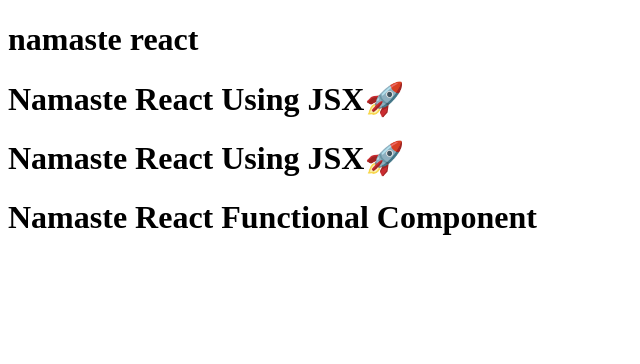
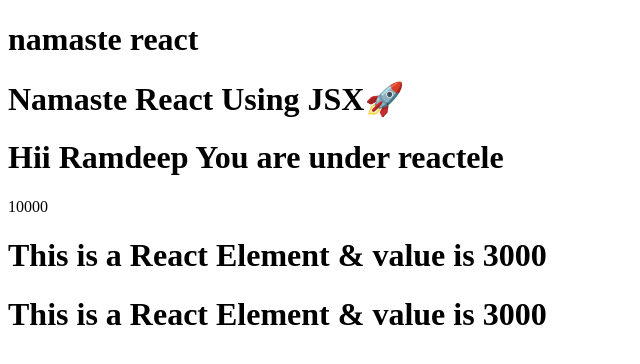
Before and after one commit to ram8528/FoodieCart-Front-End-Project-, a React (Vite) app: page / in a window 1280 px wide. Shown: the top 364 px of the page, without its empty margins (0-640 px from the left). Built offline with nearby package versions, Linux system fonts and the light colour scheme.

Commit message:
Whole JSX and component and reactelement understanding Day2

```diff
--- a/App.js
+++ b/App.js
@@ -1,15 +1,20 @@
 import React from "react";
 import ReactDOM from "react-dom/client";
+
+// React.createElement => ReactElement-JS Object => HTMLElement(render)
 
 // const heading = React.createElement(
 //     "h1","" , "namaste react"
 // );
 // const root = ReactDOM.createRoot(document.getElementById('root'));
 
+// JSX => Babel transpiles it to React.createElement => ReactElement-JS Object => HTMLElement(render)
+
 const heading1 = (
     <h1 className="heading">namaste react</h1>
 );
 const root = ReactDOM.createRoot(document.getElementById('root'));
+//When you use ReactDOM.createRoot(), you are telling React to take control of the DOM element you passed (document.getElementById('root')) and allow React to manage rendering within that area.
 root.render(heading1);
 
 const heading2 = React.createElement(
@@ -18,14 +23,23 @@
 const root2 = ReactDOM.createRoot(document.getElementById('parent'));
 root2.render(heading2);
 
-const Title = () => (
+const Title = () => (   // it is React Element(Title)
     <h1 className="head" tabIndex={5}>
         Namaste React Using JSX🚀
     </h1>
 );
+// Both are valid JS Syntax
+// const Title = function() {
+//   return (
+//   <h1 className="head" tabIndex={5}>
+//       Namaste React Using JSX🚀 Using Title
+//   </h1>
+//   );
+// };
 
 root2.render(<Title/>)
 
+// Component Composition
 const HeadingComponent = () => (
     <>
       <div id="container">
@@ -35,5 +49,47 @@
       <div id="container-2"></div>
     </>
   );
-const root3 = ReactDOM.createRoot(document.getElementById('child'))
-root3.render(<HeadingComponent/>);
+// const root3 = ReactDOM.createRoot(document.getElementById('child'))
+// root3.render(<HeadingComponent/>);
+
+
+//React Functional Component
+
+// const HeadingComponent = () =>{
+//   return <h1>Namaste React Using Functional Component1</h1>;
+// };
+
+// const HeadingComponent2 = () => (
+//   <h1>Namaste React Using Functional Component2</h1>
+// );
+
+// const HeadingComponent3 = () =><h1>Namaste React Using Functional Component3</h1>;
+// All of three are same thing think and understand
+
+
+// Using ReacT ELement inside react Component
+
+
+const elem = <span>This is a React Element & value is 3000</span>
+
+const NewElemTitle = () => (
+  <h1 className="headTitle">
+    {elem}
+  </h1>
+);
+
+const data = 10000; // suppose data is coming from any api like const data = api.getData() in this case cross site scripting attack is possible but dont worry JSX will take care of it JSX will sanitise data before use it.
+
+const reactele = (
+  <div>
+  <h1> Hii Ramdeep You are under reactele</h1>
+  {data}
+  <NewElemTitle/>
+  <NewElemTitle></NewElemTitle>
+  </div>
+);
+// those above 87 and 88 are same
+
+const root3 = ReactDOM.createRoot(document.getElementById('child2'))
+// root3.render(<NewElemTitle/>);
+root3.render(reactele)
--- a/index.html
+++ b/index.html
@@ -16,6 +16,9 @@
     <div id="child">
 
     </div>
+    <div id="child2">
+
+    </div>
 </body>
 <script type="module" src="/App.js"></script>
 </html>
```
